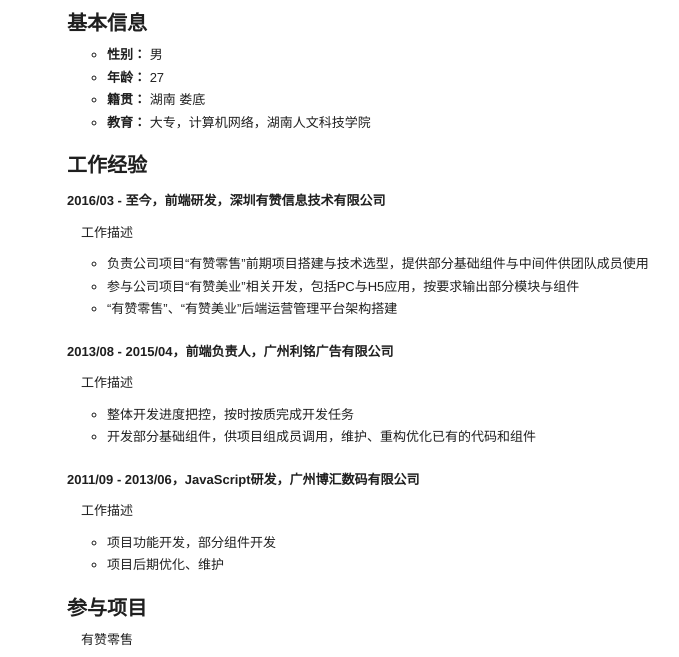
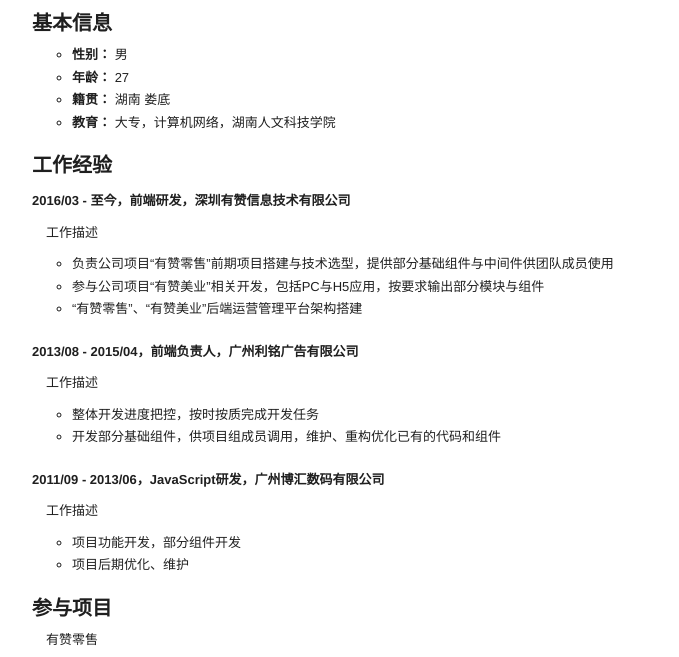
Before and after one commit to pyrinelaw/tmp, a plain HTML site: page sz/index.html in a window 1280 px wide. Shown: the part 143-800 px from the top of the page, without its empty margins (253-932 px from the left). Drawn offline with Linux system fonts and the light colour scheme.

Commit message:
style: style change

```diff
--- a/sz/index.html
+++ b/sz/index.html
@@ -25,7 +25,7 @@
 			max-width: 800px\9\0;
 		}
 		.content {
-			width: 630px;
+			width: 700px;
 			margin: 0 auto;
 			/*border-left: 1px solid #F9F4F4;
 			border-right: 1px solid #F9F4F4;*/
```
Also changed, not shown: 2 other files.
